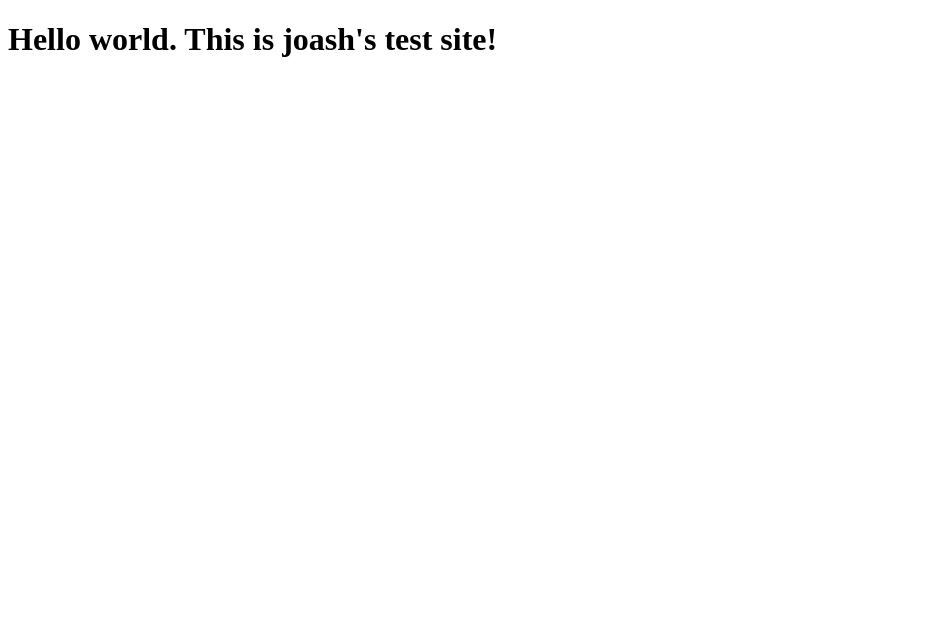
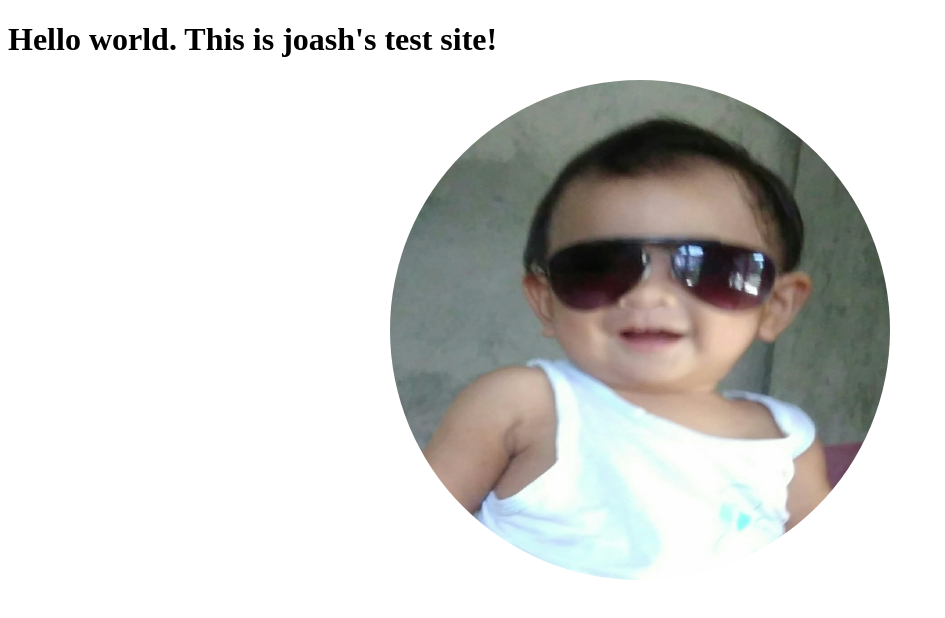
Before and after one commit to winsalva/winsalva.github.io, a plain HTML site: page index.html in a window 1280 px wide. Shown: the whole page, without its empty margins (0-945 px from the left). Drawn offline with Linux system fonts and the light colour scheme.

Commit message:
Adding thirdy's photo

```diff
--- a/index.html
+++ b/index.html
@@ -1,8 +1,20 @@
 <!DOCTYPE html>
 <html>
   <head>
+    <style>
+      .p {
+	  width: 500px;
+	  height: 500px;
+	  border-radius: 250px;
+      }
+    </style>
   </head>
   <body>
     <h1>Hello world. This is joash's test site!</h1>
+    <center>
+    <div>
+      <img class="p" src="./images/thirdy.jpg" alt="image"/>
+    </div>
+    </center>
   </body>
 </html>
```
Also changed, not shown: images/thirdy.jpg (added).
